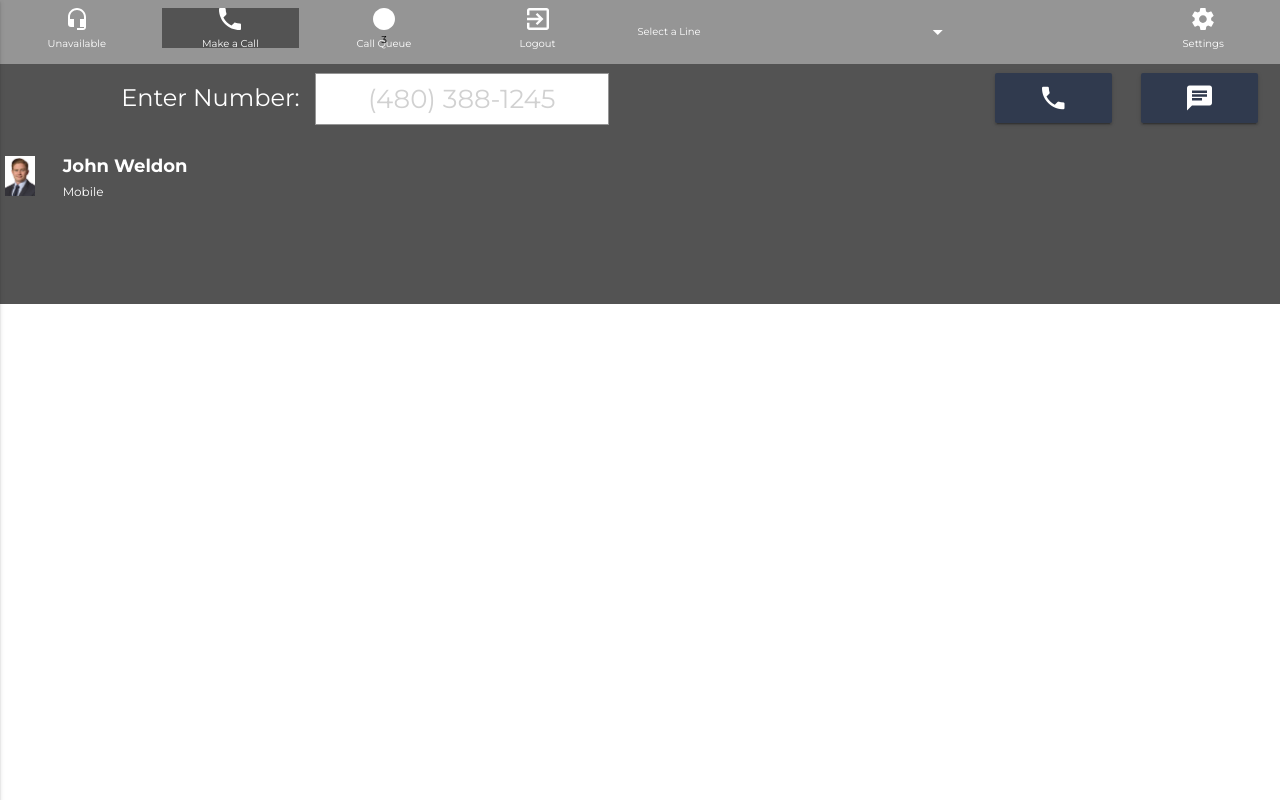
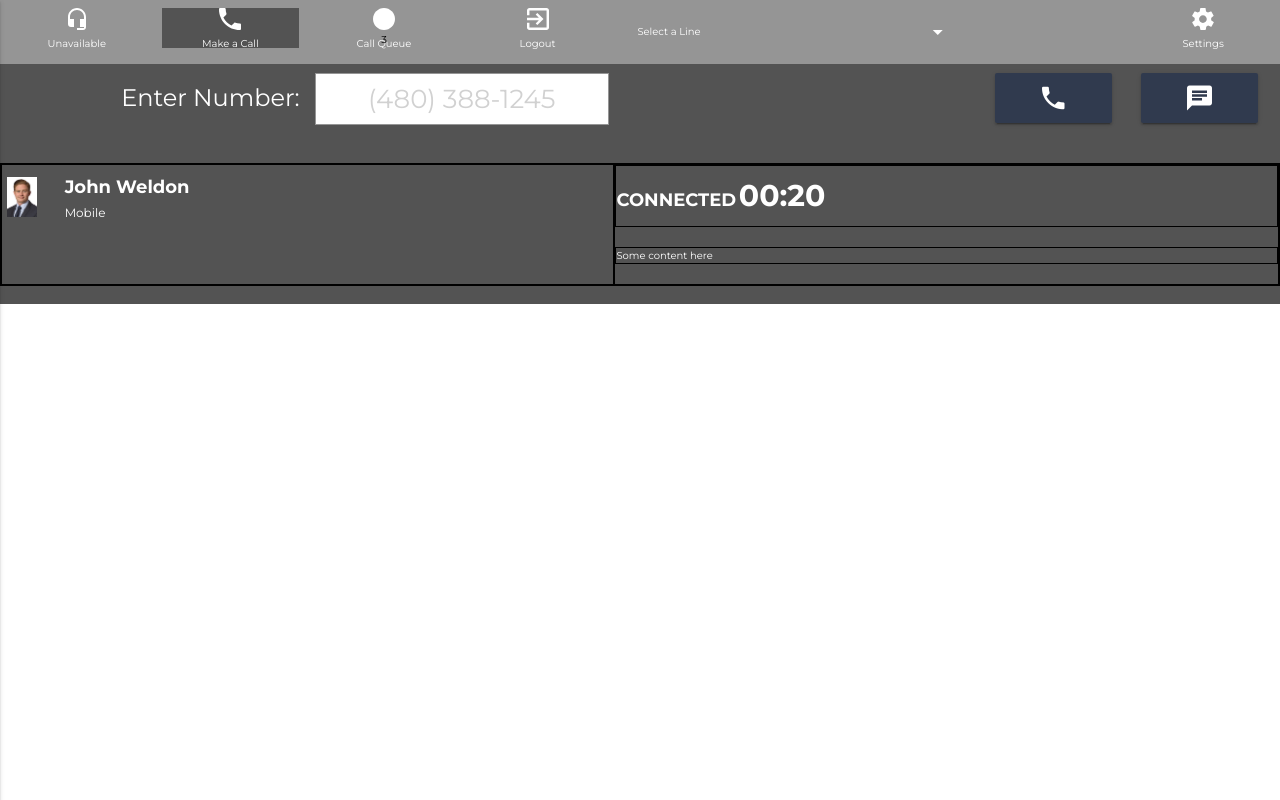
Before and after one commit to azjishlay/softphone, a plain HTML site: page index.html in a window 1280 px wide. Drawn offline with nearby package versions, Linux system fonts and the light colour scheme.

Commit message:
Setup rows for Step 2 & Step 3

```diff
--- a/assets/css/style.css
+++ b/assets/css/style.css
@@ -113,7 +113,7 @@ li.tab a.active {
 }
 
 /*
-Step 1
+Step 2
 */
 
 .content div.tab-container {
@@ -125,6 +125,10 @@ Step 1
 .content div.tab-container > .row {
   height: 80px;
   margin: 0;
+}
+
+.content div.tab-container > .row.step3 {
+  height: 160px;
 }
 
 .callForm {
@@ -191,19 +195,38 @@ Step 1
 }
 
 /*
-Step 2
+Step 3
 */
 
+
+
+
 #callDisplay {
-  /*display: none;*/
+  border: 1px solid black;
+  display: flex;
+  flex-flow: row wrap;
+  justify-content: space-around;
+  width: 100%;
 }
 
 .contactDetailsHolder {
+  border: 1px solid black;
+  width: 48%;
   padding: 4px 0;
+
 }
 
-.contactDetailsHolder, .contactPic, .contactText,
-.callStatusHolder, #callStatus, #callTime {
+.contactDetailsHolder {
+
+}
+
+.callStatusHolder {
+  border: 1px solid black;
+  width: 52%;
+}
+
+.contactPic, .contactText,
+#callStatus, #callTime {
   display: inline-block;
 }
 
@@ -223,6 +246,11 @@ Step 2
   height: 40px;
 }
 
+.contactText {
+  width: 50%;
+
+}
+
 .contactText .contactName, #callStatus, #callTime {
   font-weight: bold;
   font-size: 1.8em;
@@ -234,6 +262,10 @@ Step 2
   line-height: 1.4em;
 }
 
+
+.callStatusHolder > .row {
+  border: 1px solid black;
+}
 #callStatus {
   text-transform: uppercase;
 }
@@ -245,3 +277,9 @@ Step 2
 .connected {
   color: green;
 }
+
+
+/* Hide on initial window load */
+.row.step3 {
+  /*display: none;*/
+}
--- a/assets/js/app.js
+++ b/assets/js/app.js
@@ -21,10 +21,10 @@ $(document).ready(function() {
   // Activate inCall state
   $('#callBtn').click(function() {
     $('.input-field *:not(#msgBtn)').addClass('disabled');
-    $('#callDisplay').show();
+    $(".row.step3").show();
     $(".callStatusHolder").addClass("connected");
-    $("#callStatus").text("Connected");
-    $("#callTime").text("00:20");
+    // $("#callStatus").text("Connected");
+    // $("#callTime").text("00:20");
   });
 
 });
--- a/index.html
+++ b/index.html
@@ -47,6 +47,7 @@
             </a>
           </li>
           <li class="tab">
+            <!-- <a href="#" id="test2"> -->
             <a href="#" id="test2" class="active">
               <div class="icon">
                 <object class="svg" id="btn2" type="image/svg+xml" data="assets/svg/phone-call-button.svg">
@@ -124,7 +125,7 @@
       <div class="tab-container" id="test2-tab">
         <!-- <h1>Test 2</h1> -->
 
-        <div class="row valign-wrapper">
+        <div class="row valign-wrapper step2">
           <!-- Call Form -->
           <form class="callForm">
             <div class="input-field col inputLabel">
@@ -150,9 +151,9 @@
               </a>
             </div>
           </form>
-        </div>
+        </div><!-- /.step2 -->
 
-        <div class="row">
+        <div class="row valign-wrapper step3">
           <!-- Call Display -->
           <div id="callDisplay">
 
@@ -165,18 +166,25 @@
                 <div class="contactName">John Weldon</div>
                 <div class="contactNumberType">Mobile</div>
               </div>
-            </div>
+            </div><!-- /.contactStatusHolder -->
 
             <!-- Call Status -->
             <div class="callStatusHolder">
-              <div id="callStatus"></div>
-              <div id="callTime"></div>
-            </div>
+              <div class="row">
+                <!-- Status -->
+                <div id="callStatus">Connected</div>
+                <!-- <div id="callStatus"></div> -->
+                <div id="callTime">00:20</div>
+                <!-- <div id="callTime"></div> -->
+              </div>
+              <div class="row">
+                <!-- Buttons -->
+                Some content here
+              </div>
+
+            </div><!-- /.callStatusHolder -->
           </div>
-
-        </div>
-
-        <div class="row"></div>
+        </div><!-- /.step3 -->
       </div>
 
       <div class="tab-container" id="test3-tab">
```
